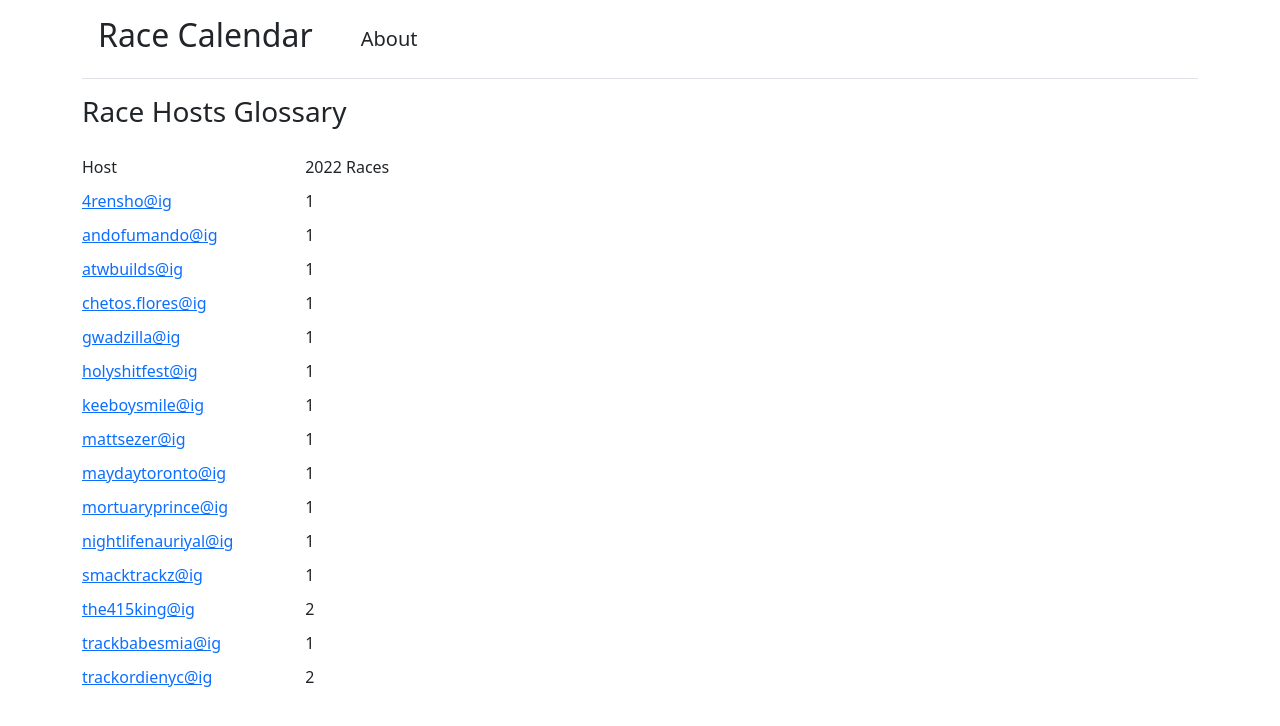
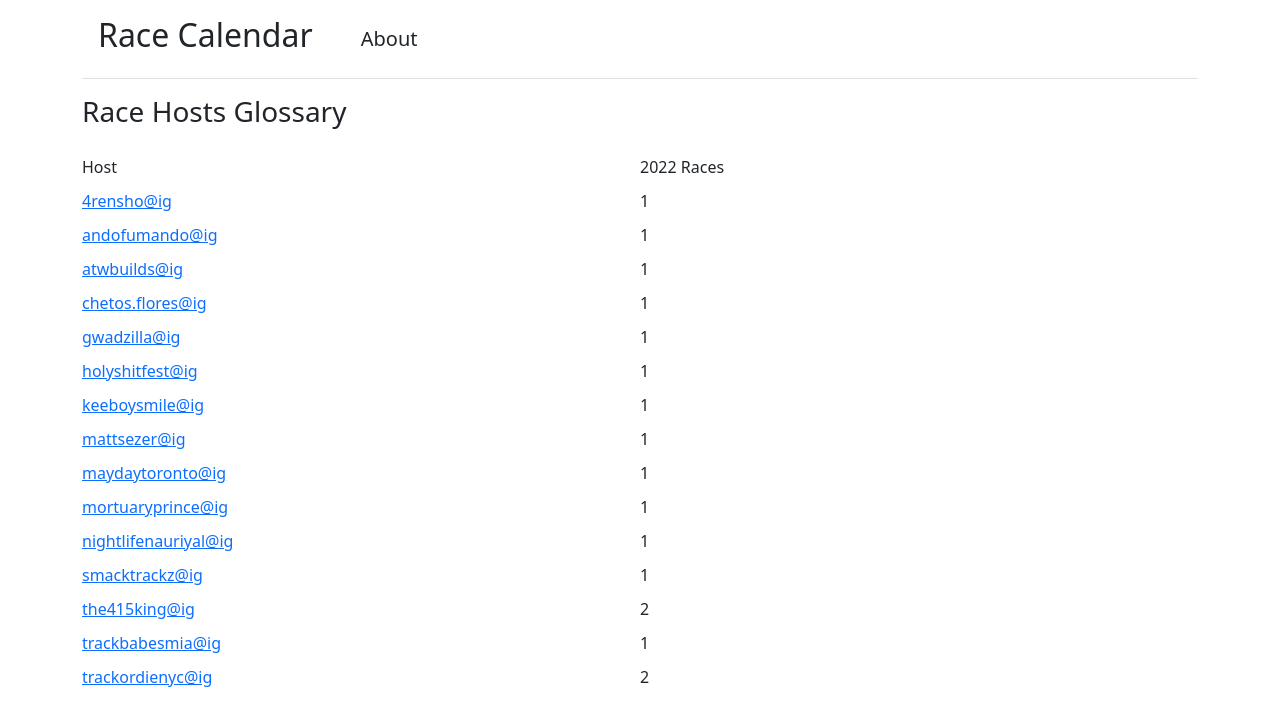
Before and after one commit to gtzilla/race-calendar, a Next.js app: page /race-hosts in a window 1280 px wide. Shown: the top 726 px of the page. Built offline with nearby package versions, Linux system fonts and the light colour scheme.

Commit message:
fix layout

```diff
--- a/styles/race-hosts.css
+++ b/styles/race-hosts.css
@@ -3,7 +3,7 @@
 .race-hosts-grid {
 	display: grid;
 	list-style: none;
-	grid-template-columns: repeat(2, 20%);
+	grid-template-columns: repeat(2, 1fr);
 	margin: 0;
 	padding: 18px 0 0;
 }
```
